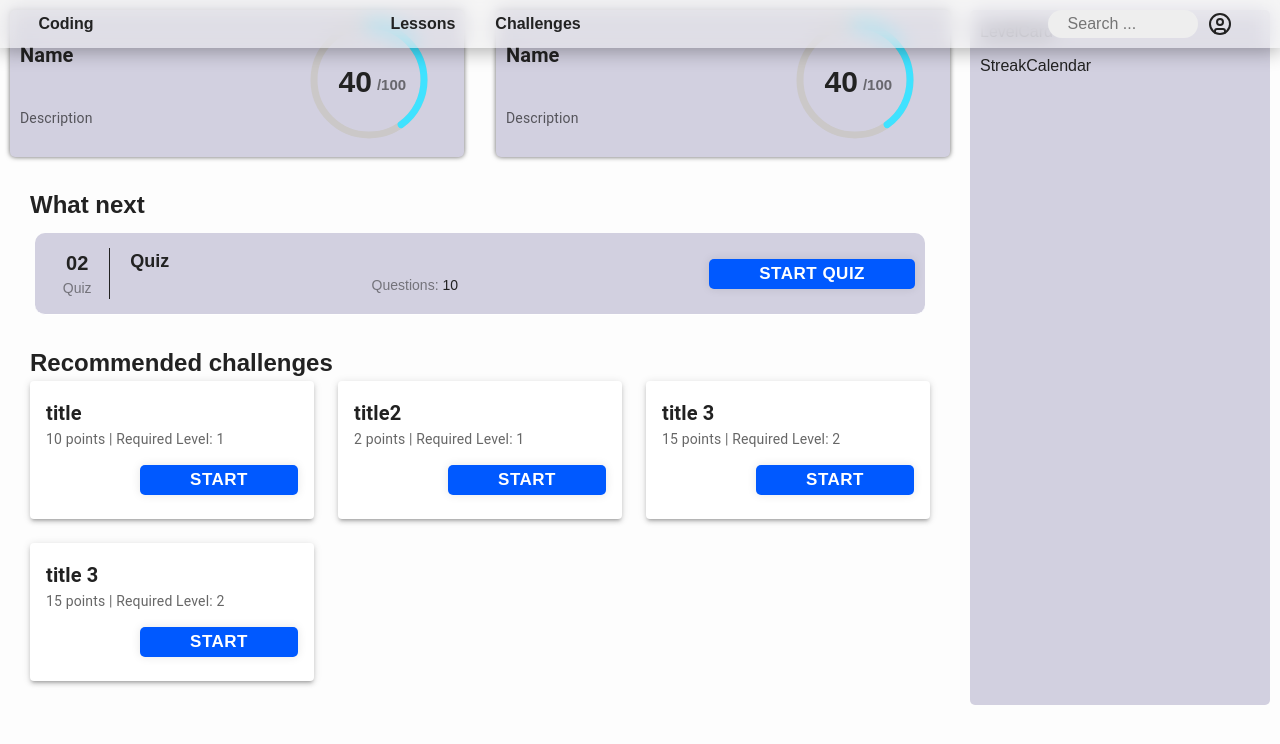
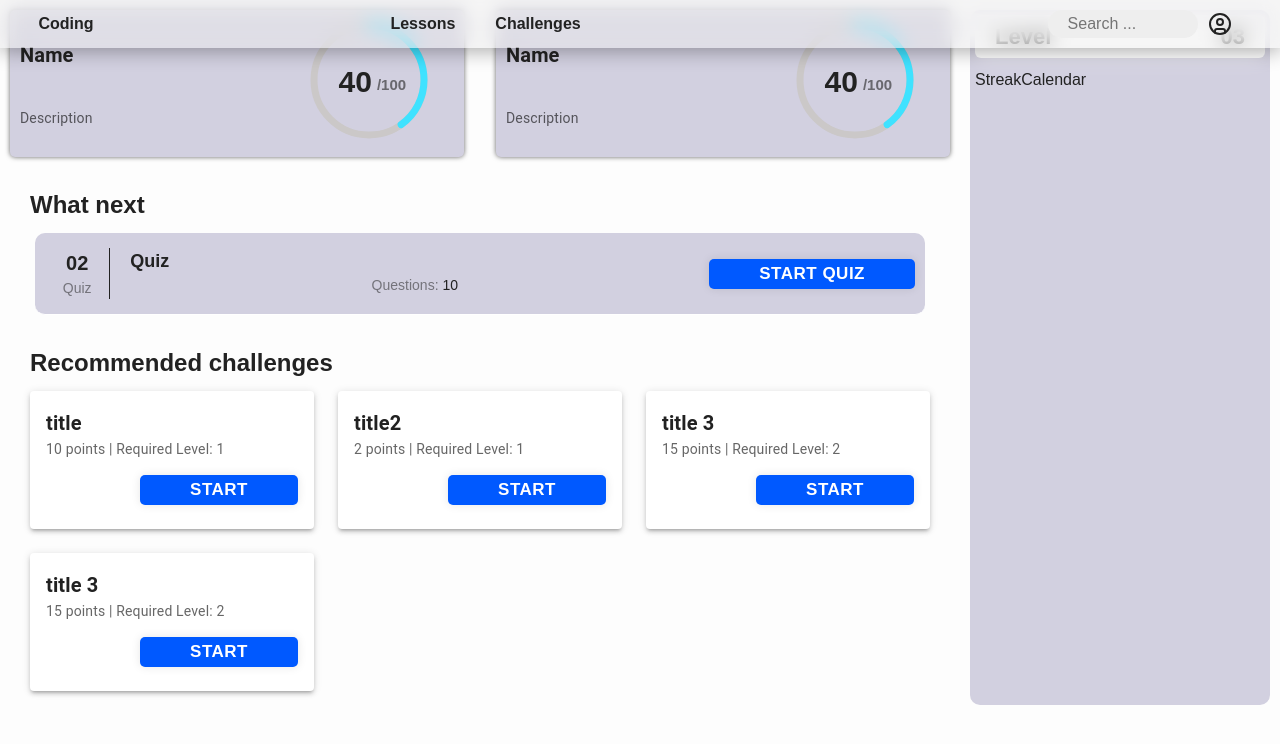
Before and after one commit to Larbi-Fer/Study-Online, a Next.js app in the folder client/: page /dashboard in a window 1280 px wide. Shown: the top 744 px of the page. Built offline with nearby package versions, Linux system fonts and the light colour scheme; no server answers.

Commit message:
Level card design on dashboard

```diff
--- a/client/components/dashboard/RightSide/LevelCard.tsx
+++ b/client/components/dashboard/RightSide/LevelCard.tsx
@@ -1,7 +1,11 @@
+import { intToString } from "@/lib/utils"
 
-const LevelCard = () => {
+const LevelCard = ({ level }: {level: number}) => {
   return (
-    <div>LevelCard</div>
+    <div className="level-card">
+      <div>Level</div>
+      <div>{intToString(level)}</div>
+    </div>
   )
 }
 
--- a/client/components/dashboard/index.tsx
+++ b/client/components/dashboard/index.tsx
@@ -39,7 +39,7 @@ const Dashboard = () => {
 
       <motion.div className="right" variants={animation} initial='hidden' animate='show'>
         <motion.div variants={animation}>
-          <LevelCard />
+          <LevelCard level={3} />
         </motion.div>
 
         <motion.div variants={animation}>
--- a/client/components/dashboard/style.css
+++ b/client/components/dashboard/style.css
@@ -1,5 +1,6 @@
 body {
-  background-color: #fdfdfd;
+  --bg: #fdfdfd;
+  background-color: var(--bg);
 }
 
 .dashboard-container {
@@ -112,6 +113,10 @@ body {
   width: max-content;
 }
 
+.challenges-preview {
+  margin-top: 10px;
+}
+
 /* Right side */
 
 .dashboard-container .right {
@@ -120,6 +125,21 @@ body {
   min-width: 300px;
 
   background-color: var(--primary-container-bg);
-  border-radius: 5px;
-  padding: 10px;
+  border-radius: 10px;
+  padding: 5px;
 }
+
+/* Right side -> level card */
+
+.level-card {
+  background-color: var(--bg);
+  padding: 5px 20px;
+  border-radius: 6px;
+  margin: 0;
+  box-shadow: 0 0 20px #fff9;
+
+  display: flex;
+  justify-content: space-between;
+  font-size: 22px;
+  font-weight: 600;
+}
```
